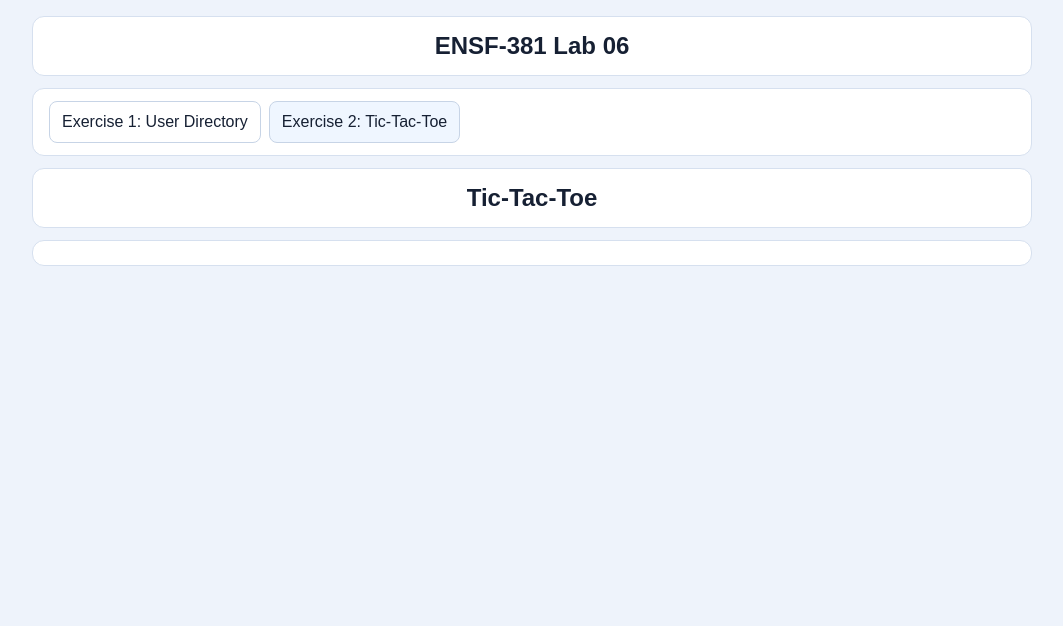
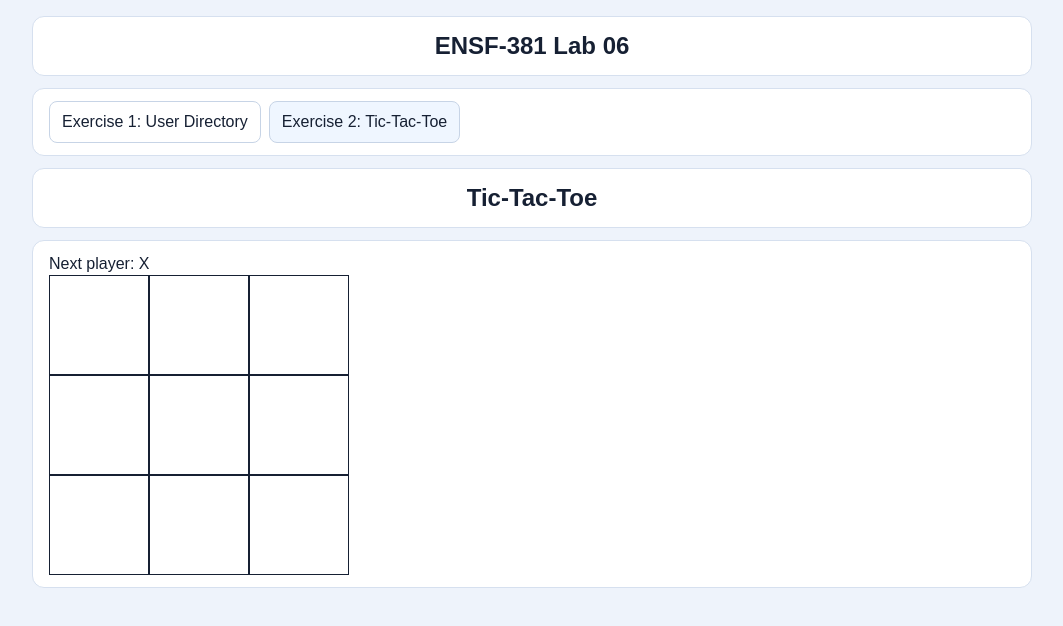
Before and after one commit to Idafgamer/Lab06-ENSF-381, a React (Create React App) app: page / in a window 1280 px wide. Both pictures are taken after a click on the button "Exercise 2: Tic-Tac-Toe". Shown: the top 626 px of the page, without its empty margins (108-1171 px from the left). Built offline with nearby package versions, Linux system fonts and the light colour scheme; no server answers.

Commit message:
sachtex2 completed

```diff
--- a/src/App.css
+++ b/src/App.css
@@ -152,3 +152,20 @@
     grid-template-columns: 1fr;
   }
 }
+.ttt-board {
+  width: fit-content;
+}
+
+.board-row {
+  display: flex;
+}
+
+.square {
+  width: 100px;
+  height: 100px;
+  border: 1px solid #162033;
+  background: #ffffff;
+  font-size: 24px;
+  font-weight: 700;
+  cursor: pointer;
+}
--- a/src/exercise2/TicTacToePage.js
+++ b/src/exercise2/TicTacToePage.js
@@ -1,3 +1,5 @@
+import { useState } from "react";
+
 function TicTacToePage() {
   return (
     <>
@@ -6,10 +8,97 @@
       </section>
 
       <section className="panel">
-        <div className="ttt-board">{/* Build Square, Board, and calculateWinner in this file. */}</div>
+        <div className="ttt-board">{/* Build Square, Board, and calculateWinner in this file. */
+        }
+          <Board />
+        </div>
       </section>
     </>
   );
 }
 
+function Square({ value, onSquareClick }) {
+  return (
+    <button className="square" onClick={onSquareClick}>
+      {value}
+    </button>
+  );
+}
+
+function Board() {
+  const [xIsNext, setXIsNext] = useState(true);
+  const [squares, setSquares] = useState(Array(9).fill(null));
+
+  function handleClick(i) {
+    if(squares[i]) return;
+    if (calculateWinner(squares) || squares[i]) {
+      return
+    }
+    const nextSquares = squares.slice();
+    if (xIsNext) {
+      nextSquares[i] = 'X';
+    } else {
+      nextSquares[i] = 'O';
+    }
+
+  setSquares(nextSquares);
+  setXIsNext(!xIsNext);
+}
+  const winner = calculateWinner(squares);
+  let status;
+
+  if (winner) {
+    status = 'Winner: ' + winner;
+  } else {
+    status = 'Next player: ' + (xIsNext ? 'X' : 'O');
+  }
+
+  return (
+    <>
+      <div>{status}</div>
+      <div className="board-row">
+        <Square value={squares[0]} onSquareClick={()=>{handleClick(0)}} />
+        <Square value={squares[1]} onSquareClick={()=>{handleClick(1)}} />
+        <Square value={squares[2]} onSquareClick={()=>{handleClick(2)}} />
+      </div>
+      <div className="board-row">
+        <Square value={squares[3]} onSquareClick={()=>{handleClick(3)}} />
+        <Square value={squares[4]} onSquareClick={()=>{handleClick(4)}} />
+        <Square value={squares[5]} onSquareClick={()=>{handleClick(5)}} />
+      </div>
+      <div className="board-row">
+        <Square value={squares[6]} onSquareClick={()=>{handleClick(6)}}  />
+        <Square value={squares[7]} onSquareClick={()=>{handleClick(7)}} />
+        <Square value={squares[8]} onSquareClick={()=>{handleClick(8)}} />
+      </div>
+    </>
+  );
+}
+
+function calculateWinner(squares) {
+  const lines = [
+    // Horizontal rows
+    [0, 1, 2],
+    [3, 4, 5],
+    [6, 7, 8],
+    // Vertical columns
+    [0, 3, 6],
+    [1, 4, 7],
+    [2, 5, 8],
+    // Diagonal lines
+    [0, 4, 8],
+    [2, 4, 6],
+  ];
+
+  // Check each line for a winner
+  for (let i = 0; i < lines.length; i++) {
+    const [a, b, c] = lines[i];
+
+    if (squares[a] && squares[a] === squares[b] && squares[a] === squares[c]) {
+      return squares[a]; // Return the winning symbol ('X' or 'O')
+    }
+  }
+
+  return null; // No winner
+}
 export default TicTacToePage;
```
